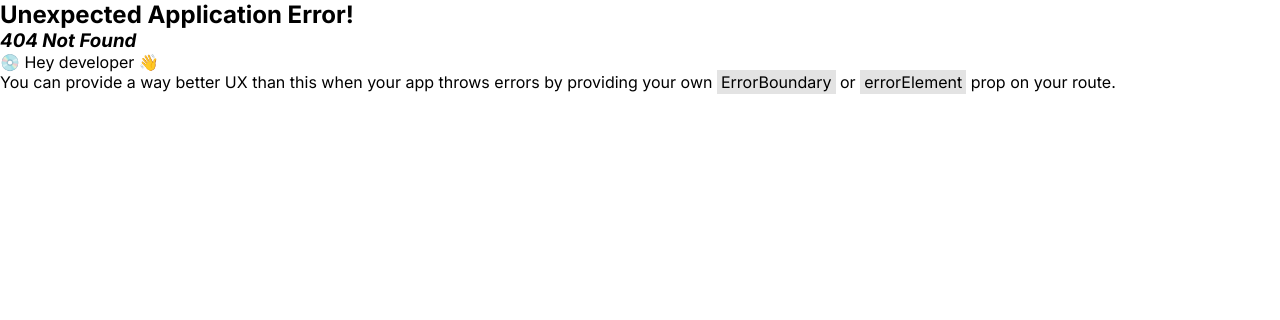
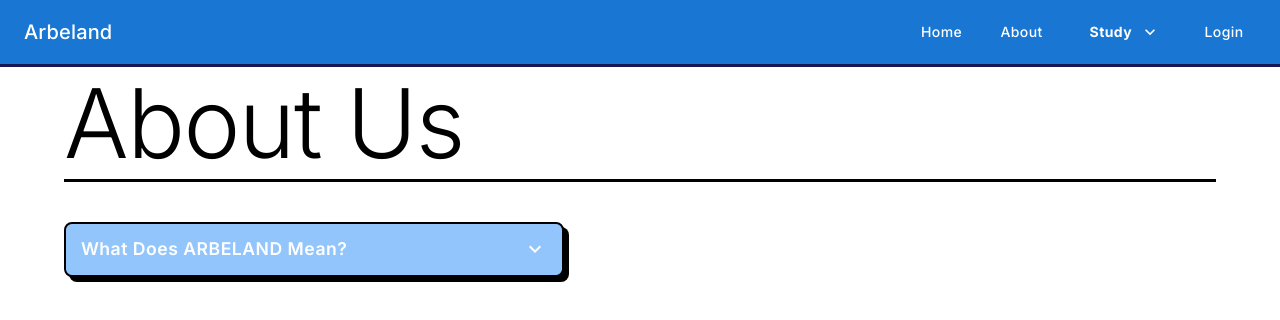
Before and after one commit to 44120N/Arbeland, a React (Vite) app: page /Arbeland/about in a window 1280 px wide. Before the commit this address had no page. Shown: the top 320 px of the page. Built offline with nearby package versions, Linux system fonts and the light colour scheme.

Commit message:
Change in routing & about page

```diff
--- a/src/components/Navbar.jsx
+++ b/src/components/Navbar.jsx
@@ -35,14 +35,14 @@ const Navbar = () => {
 
     const forumDropdown = [
         {
-            name: 'Mathematics',
-            link: '/#'
+            name: "Mathematics",
+            link: "/#",
         },
         {
-            name: 'Informatics',
-            link: '/#'
+            name: "Informatics",
+            link: "/#",
         },
-    ]
+    ];
 
     return (
         <>
@@ -78,7 +78,6 @@ const Navbar = () => {
                     >
                         <MenuIcon />
                     </Button>
-
                     <Typography
                         variant="h6"
                         component="div"
@@ -90,11 +89,15 @@ const Navbar = () => {
                         Arbeland
                     </Typography>
 
-                    <Stack sx={{ display: { xs: "none", sm: "flex" } }} direction={'row'} gap={2}>
+                    <Stack
+                        sx={{ display: { xs: "none", sm: "flex" } }}
+                        direction={"row"}
+                        gap={2}
+                    >
                         <MuiButton
                             color="inherit"
                             component={Link}
-                            to="/"
+                            to="./"
                             sx={{ textTransform: "capitalize" }}
                         >
                             Home
@@ -103,16 +106,23 @@ const Navbar = () => {
                             color="inherit"
                             component={Link}
                             sx={{ textTransform: "capitalize" }}
-                            to="/about"
+                            to="./about"
                         >
                             About
                         </MuiButton>
                         <Dropdown
-                            bgcolor={'primary.main'} color={'#fff'} bdcolor={'secondary.main'}
+                            bgcolor={"primary.main"}
+                            color={"#fff"}
+                            bdcolor={"secondary.main"}
                             items={forumDropdown}
-                            sx={{boxShadow: "none", "&:hover":{}, "transition":"none", minWidth: 0}}
+                            sx={{
+                                boxShadow: "none",
+                                "&:hover": {},
+                                transition: "none",
+                                minWidth: 0,
+                            }}
                         >
-                            Forum
+                            Study
                         </Dropdown>
                         <MuiButton
                             color="inherit"
@@ -123,6 +133,16 @@ const Navbar = () => {
                             Login
                         </MuiButton>
                     </Stack>
+                    {/* <Stack>
+                        <Button
+                            bgcolor={"#fff"}
+                            color="#000"
+                            bdcolor={"#000"}
+                            sx={{ padding:"0.3em" }}
+                        >
+                            abcd
+                        </Button>
+                    </Stack> */}
                 </Toolbar>
             </AppBar>
             <Outlet />
--- a/src/main.jsx
+++ b/src/main.jsx
@@ -1,7 +1,7 @@
 import { StrictMode } from "react";
 import { createRoot } from "react-dom/client";
 import Boilerplate from "./pages/Boilerplate.jsx";
-import Landing from "./pages/Landing.jsx";
+import About from "./pages/About.jsx";
 import App from "./App.jsx";
 import "./index.css";
 
@@ -19,8 +19,8 @@ const router = createBrowserRouter([
                 element: <Boilerplate />,
             },
             {
-                path: "landing",
-                element: <Landing />,
+                path: "about",
+                element: <About />,
             },
         ],
     },
--- /dev/null
+++ b/src/pages/About.jsx
@@ -0,0 +1,28 @@
+import { Stack, Typography, Container, Divider } from "@mui/material";
+import Accordion from "../components/Accordion";
+
+export default function About() {
+    return (
+        <>
+            <Container fixed>
+                <Stack gap={5}>
+                    <Stack>
+                        <Typography variant="h1">About Us</Typography>
+                        <Divider sx={{ borderBottom: "3px solid black" }} />
+                    </Stack>
+                    <Stack>
+                        <Accordion
+                            bgcolor_title={"#93c5fd"}
+                            color_title={"#fff"}
+                            bgcolor_text={"#fff"}
+                            color_text={"#000"}
+                            bdcolor={"#000"}
+                            question="What does ARBELAND mean?"
+                            answer="ARBELAND is an acronym of the three founders: Aaron, Benedict, Roland"
+                        />
+                    </Stack>
+                </Stack>
+            </Container>
+        </>
+    );
+}
--- a/src/pages/Boilerplate.jsx
+++ b/src/pages/Boilerplate.jsx
@@ -1,7 +1,15 @@
 import { Stack, Typography, Container, TextField } from "@mui/material";
+import Accordion from "../components/Accordion";
+import Dropdown from "../components/Dropdown";
 import ColorPallete from "../components/ColorPalette";
 import Button from "../components/Button";
 export default function Boilerplate() {
+    // items for the dropdown
+    const items = [
+        { name: "Youtube", link: "https://www.youtube.com" },
+        { name: "Facebook", link: "https://www.facebook.com" },
+        { name: "Google", link: "https://www.google.com" },
+    ];
     return (
         <>
             <Container size="xl">
@@ -110,6 +118,34 @@ export default function Boilerplate() {
                             }}
                         />
                     </Stack>
+                    <Stack>
+                        <Accordion
+                            bgcolor_title={"#93c5fd"}
+                            color_title={"#fff"}
+                            bgcolor_text={"#fff"}
+                            color_text={"#000"}
+                            bdcolor={"#000"}
+                            question="What is Neobrutalism?"
+                            answer="Neobrutalism is a design style characterized by bold colors, strong contrasts, and a minimalistic approach, often with a 'raw' aesthetic."
+                        />
+                    </Stack>
+                    <Stack>
+                        <Dropdown
+                            items={items}
+                            color={"#fff"}
+                            bgcolor={"#93c5fd"}
+                            bdcolor={"#000"}
+                        >
+                            Social
+                        </Dropdown>
+                        <br />
+                        <br />
+                        <br />
+                        <br />
+                        <br />
+                        <br />
+                    </Stack>
+                    <Stack>as</Stack>
                 </Stack>
             </Container>
         </>
--- a/src/pages/Home.jsx
+++ b/src/pages/Home.jsx
@@ -1,37 +1,66 @@
-import { useState } from "react";
-import { Container, Stack } from "@mui/material";
+import { Stack, Typography } from "@mui/material";
 import Accordion from "../components/Accordion";
 import Button from "../components/Button";
 import Dropdown from "../components/Dropdown";
 
 export default function Home() {
-    const items = [
-        { name: "Youtube", link: "https://www.youtube.com" },
-        { name: "Facebook", link: "https://www.facebook.com" },
-        { name: "Google", link: "https://www.google.com" },
-    ];
+    const logoSrc = "./arbeland.png";
     return (
-        <Container sx={{margin: "2% 0"}}>
-            <Stack
-                justifyContent={"center"}
-                alignItems={"center"}
-                direction={"column"}
-            >
-                <div>
-                    <Accordion
-                        bgcolor_title={"#93c5fd"}
-                        color_title={"#fff"}
-                        bgcolor_text={"#fff"}
-                        color_text={"#000"}
-                        bdcolor={"#000"}
-                        question="What is Neobrutalism?"
-                        answer="Neobrutalism is a design style characterized by bold colors, strong contrasts, and a minimalistic approach, often with a 'raw' aesthetic."
-                    />
-                    <Button color={'#fff'} bgcolor={'#93c5fd'} bdcolor={'#000'}>Test</Button>
-                    <br/>
-                    <Dropdown items={items} color={'#fff'} bgcolor={'#93c5fd'} bdcolor={'#000'}>Social</Dropdown>
-                </div>
+        <>
+            <Stack direction={"row"}>
+                <Stack
+                    sx={{
+                        width: "100vw",
+                        height: "100vh",
+                        display: "flex",
+                        p: "15% 10%",
+                    }}
+                    className="radialbg"
+                >
+                    <Stack
+                        sx={{
+                            border: "3px solid black",
+                            padding: "4% 5%",
+                            borderRadius: "32px",
+                            backgroundColor: "#fff",
+                        }}
+                        direction={"column"}
+                        gap={3}
+                    >
+                        <Stack direction={"column"} gap={1}>
+                            <Typography
+                                variant="h2"
+                                textAlign={{ xs: "center", sm: "left" }}
+                                component={"h1"}
+                                fontSize={"5em"}
+                                color="primary"
+                            >
+                                Learn beyond limits
+                            </Typography>
+                            <Typography
+                                variant="p"
+                                textAlign={{ xs: "center", sm: "left" }}
+                                color="black_blue"
+                            >
+                                Arbeland provides a comprehensive stream of
+                                knowledge that is easy to access, anytime,
+                                anywhere.
+                            </Typography>
+                        </Stack>
+                        <Stack sx={{ alignItems: { xs: "center", sm: "end" } }}>
+                            <Button
+                                color={"#fff"}
+                                bgcolor={"primary.main"}
+                                bdcolor={"#000"}
+                                sx={{ width: "8em", height: "3.5em", p: 2 }}
+                            >
+                                More Info
+                            </Button>
+                        </Stack>
+                    </Stack>
+                </Stack>
             </Stack>
-        </Container>
+            <Stack>asas</Stack>
+        </>
     );
 }
--- a/src/pages/Landing.jsx
+++ /dev/null
@@ -1,57 +0,0 @@
-// move this to Home.jsx later
-
-import { Stack, Typography } from "@mui/material";
-import Accordion from "../components/Accordion";
-import Button from "../components/Button";
-import Dropdown from "../components/Dropdown";
-
-export default function Landing() {
-    const logoSrc = "./arbeland.png";
-    return (
-        <>
-            <Stack direction={"row"}>
-                <Stack
-                    sx={{
-                        width: "100vw",
-                        height: "100vh",
-                        display: "flex",
-                        p: "15% 10%",
-                    }}
-                    className="radialbg"
-                >
-                    <Stack
-                        sx={{
-                            border: "3px solid black",
-                            padding: "4% 5%",
-                            borderRadius: "32px",
-                            backgroundColor: "#fff",
-                        }}
-                        direction={'column'}
-                        gap={3}
-                    >
-                        <Stack direction={'column'} gap={1}>
-                            <Typography variant="h2" textAlign={{xs: "center", sm: "left"}} component={'h1'} fontSize={'5em'} color="primary">
-                                Learn beyond limits
-                            </Typography>
-                            <Typography variant="p" textAlign={{xs: "center", sm: "left"}} color="black_blue">
-                                Arbeland provides a comprehensive stream of
-                                knowledge that is easy to access, anytime, anywhere.
-                            </Typography>
-                        </Stack>
-                        <Stack sx={{ alignItems: { xs: "center", sm: "end"} }}>
-                            <Button
-                                color={"#fff"}
-                                bgcolor={"primary.main"}
-                                bdcolor={"#000"}
-                                sx={{ width: "8em", height: "3.5em", p: 2 }}
-                            >
-                                More Info
-                            </Button>
-                        </Stack>
-                    </Stack>
-                </Stack>
-            </Stack>
-            <Stack>asas</Stack>
-        </>
-    );
-}
```
